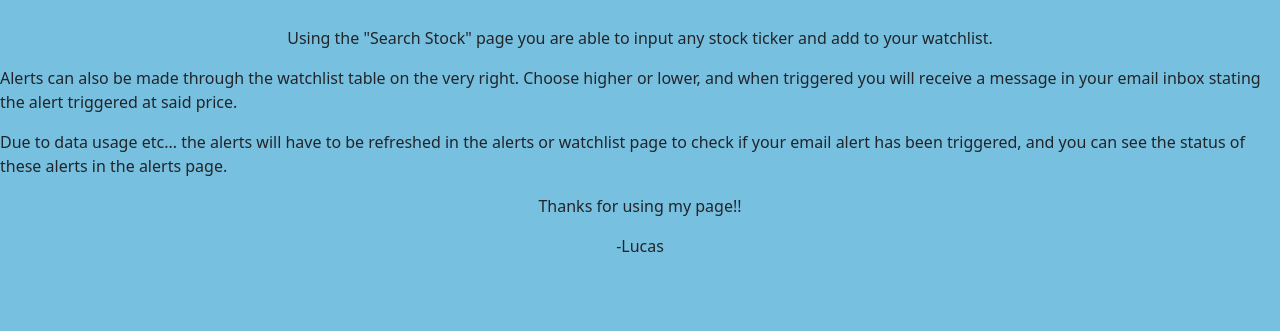
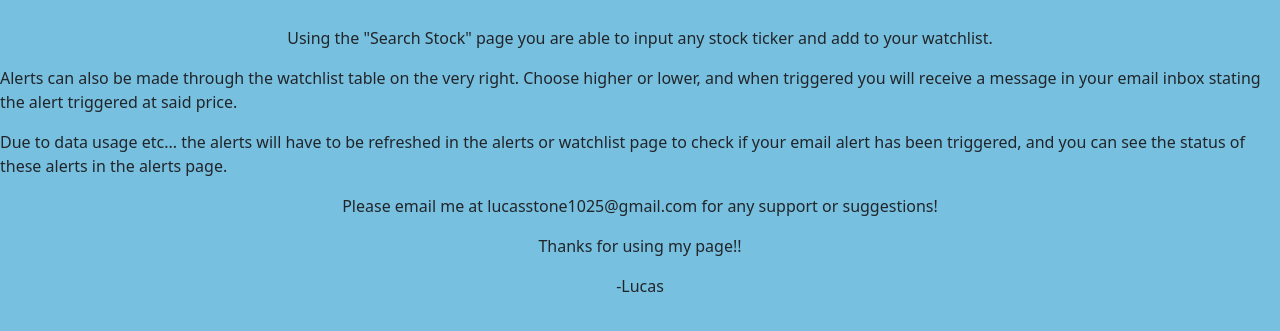
Before and after one commit to lucasstone1025/Stock-Portfolio-Tracker, a Node server app: template views/help.ejs in a window 1280 px wide. Shown: the part 167-498 px from the top of the page. Run offline with Node 20, Linux system fonts and the light colour scheme; the template is opened without the code that fills it, so the values that code supplies are empty; some libraries are stand-ins or nearby versions.

Commit message:
changed help.ejs

```diff
--- a/views/help.ejs
+++ b/views/help.ejs
@@ -22,6 +22,7 @@
         alerts or watchlist page to check if your email alert has been triggered,
         and you can see the status of these alerts in the alerts page.
     </p>
+    <p>Please email me at <a>lucasstone1025@gmail.com</a> for any support or suggestions! </p>
     <p>
         Thanks for using my page!!
     </p>
```
